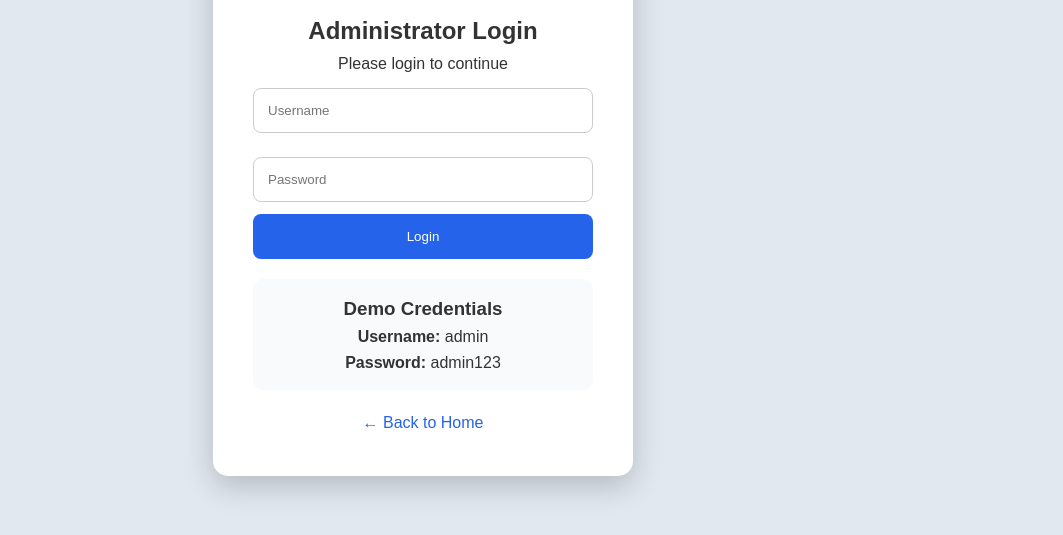
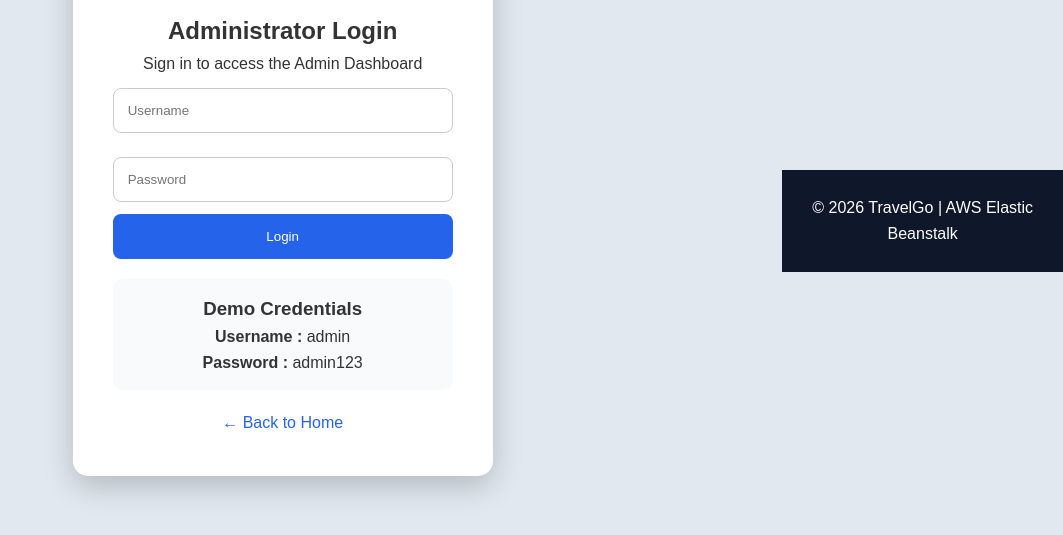
Before and after one commit to poojakasthu/node-eb-project, a website: page public/login.html in a window 1280 px wide. Shown: the part 209-744 px from the top of the page, without its empty margins (217-1280 px from the left). Drawn offline with Linux system fonts and the light colour scheme.

Commit message:
Update login.html

```diff
--- a/public/login.html
+++ b/public/login.html
@@ -17,13 +17,17 @@
 
 <div class="login-container">
 
-    <div class="login-card">
+<div class="login-card fade">
 
 <h1>🌍 TravelGo</h1>
 
 <h2>Administrator Login</h2>
 
-        <p>Please login to continue</p>
+<p>
+
+Sign in to access the Admin Dashboard
+
+</p>
 
 <form id="loginForm">
 
@@ -31,6 +35,7 @@
 type="text"
 id="username"
 placeholder="Username"
+autocomplete="username"
 required
 >
 
@@ -38,11 +43,14 @@
 type="password"
 id="password"
 placeholder="Password"
+autocomplete="current-password"
 required
 >
 
-            <button type="submit">
+<button type="submit" id="loginBtn">
+
 Login
+
 </button>
 
 </form>
@@ -53,20 +61,42 @@
 
 <h3>Demo Credentials</h3>
 
-            <p><strong>Username:</strong> admin</p>
+<p>
 
-            <p><strong>Password:</strong> admin123</p>
+<strong>Username :</strong> admin
+
+</p>
+
+<p>
+
+<strong>Password :</strong> admin123
+
+</p>
 
 </div>
 
 <a href="/" class="back-home">
+
 ← Back to Home
+
 </a>
 
 </div>
 
 </div>
 
+<div id="toast" class="toast"></div>
+
+<footer>
+
+<p>
+
+© 2026 TravelGo | AWS Elastic Beanstalk
+
+</p>
+
+</footer>
+
 <script src="js/login.js"></script>
 
 </body>
```
Lines whose indentation alone changed are shown as unchanged.
